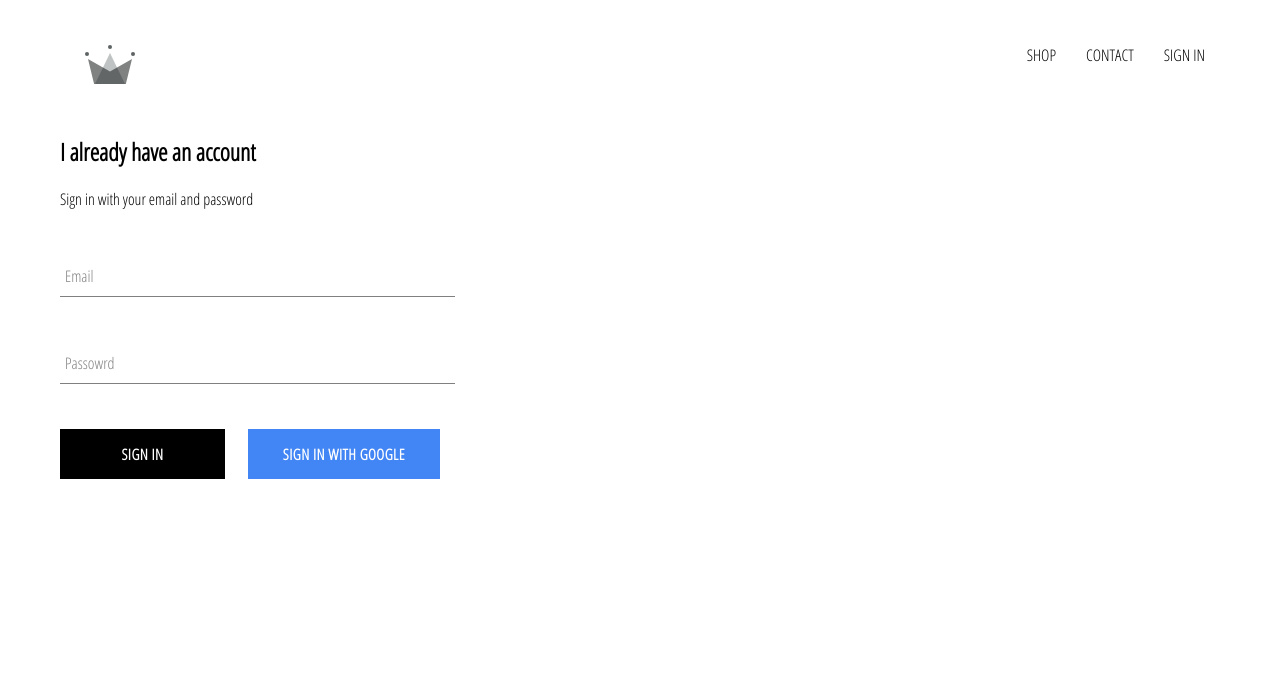
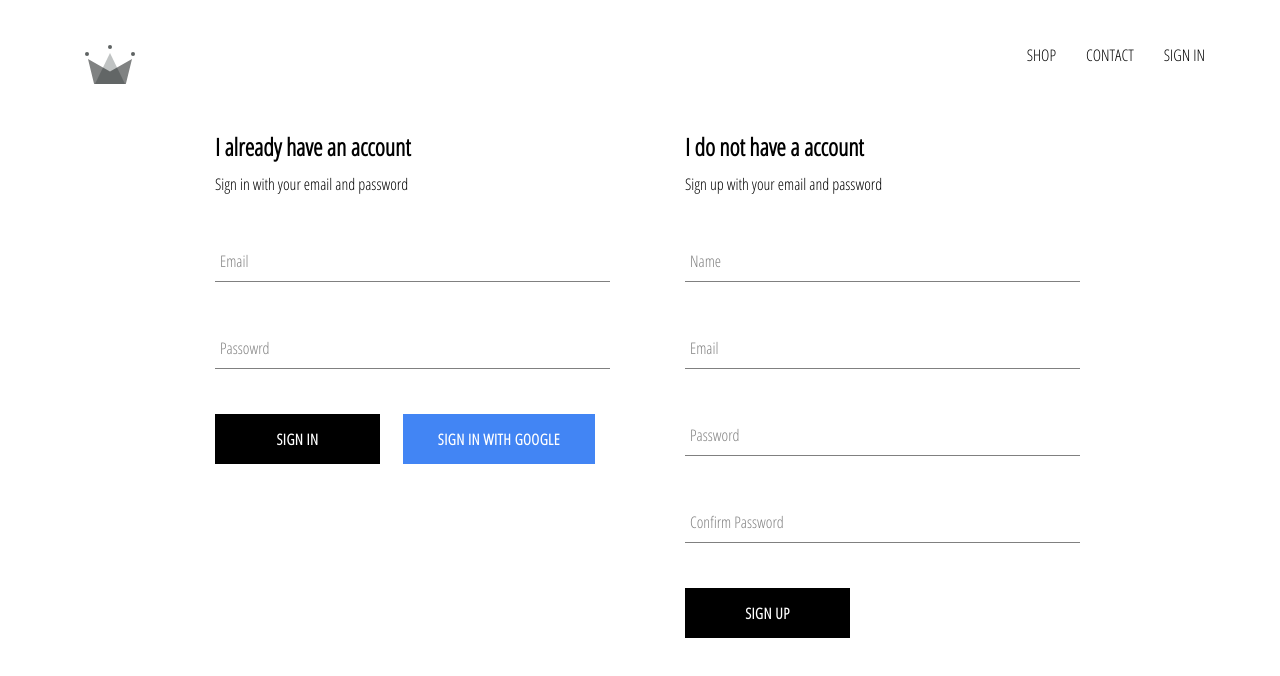
Before and after one commit to Pavanbn03/crown-clothing, a React (Create React App) app: page /signin in a window 1280 px wide. Shown: the top 676 px of the page. Built offline with nearby package versions, Linux system fonts and the light colour scheme.

Commit message:
Added SignUp page with email and password

```diff
--- a/src/App.js
+++ b/src/App.js
@@ -5,7 +5,7 @@
 import Shop from "./pages/shop/shop";
 import Header from "./components/header/header";
 import SignInAndSignUpPage from "./pages/sign-in-and-sign-up/sign-in-and-sign-up";
-import { auth } from "./firebase/firebase.utils";
+import { auth, createUserProfileDocument } from "./firebase/firebase.utils";
 
 class App extends React.Component {
   constructor(props) {
@@ -16,8 +16,21 @@
   }
   unsubscribeFromAuth = null;
   componentDidMount() {
-    this.unsubscribeFromAuth = auth.onAuthStateChanged((user) => {
-      this.setState({ currentUser: user });
+    this.unsubscribeFromAuth = auth.onAuthStateChanged(async (userAuth) => {
+     if(userAuth){
+       const userRef = await createUserProfileDocument(userAuth);
+       userRef.onSnapshot(snapshot=>{
+         this.setState({
+           currentUser:{
+             id:snapshot.id,
+             ...snapshot.data()
+          }
+         })
+       })
+     }
+     else{
+       this.setState({currentUser:userAuth})
+     }
     });
   }
   componentWillUnmount() {
--- a/src/components/Signin/SignIn.jsx
+++ b/src/components/Signin/SignIn.jsx
@@ -25,7 +25,7 @@
   render() {
     return (
       <div className="sign-in">
-        <h2>I already have an account</h2>
+        <h2 className='title'>I already have an account</h2>
         <span>Sign in with your email and password</span>
         <form onSubmit={this.handleSubmit}>
           <FormInput
--- a/src/components/Signup/SignUp.jsx
+++ b/src/components/Signup/SignUp.jsx
@@ -0,0 +1,90 @@
+import React from "react";
+import FromInput from "../FormInput/FormInput";
+import CustomButton from "../CustomButton/CustomButton";
+import { auth, createUserProfileDocument } from "../../firebase/firebase.utils";
+import './SignUp.scss'
+class SignUp extends React.Component {
+  constructor(props) {
+    super(props);
+    this.state = {
+      displayName: "",
+      email: "",
+      password: "",
+      confirmPassword: "",
+    };
+  }
+  handleSubmit = async (event) => {
+    event.preventDefault();
+    const { displayName, email, password, confirmPassword } = this.state;
+    if (password !== confirmPassword) {
+      alert("Password Dont Match");
+      return;
+    }
+    try {
+      const { user } = await auth.createUserWithEmailAndPassword(
+        email,
+        password
+      );
+      await createUserProfileDocument(user, { displayName });
+      this.setState({
+        displayName: "",
+        email: "",
+        password: "",
+        confirmPassword: "",
+      });
+    } catch (error) {
+      console.log(error);
+    }
+  };
+  handleChange = (e) => {
+    const { value, name } = e.target;
+    this.setState({ [name]: value });
+  };
+
+  render() {
+    const { displayName, email, password, confirmPassword } = this.state;
+    return (
+      <div className="sign-up">
+        <h2 className="title">I do not have a account</h2>
+        <span>Sign up with your email and password</span>
+        <form className="sign-up-form" onSubmit={this.handleSubmit}>
+          <FromInput
+            type="text"
+            name="displayName"
+            value={displayName}
+            onChange={this.handleChange}
+            label="Name"
+            required
+          ></FromInput>
+          <FromInput
+            type="email"
+            name="email"
+            value={email}
+            onChange={this.handleChange}
+            label="Email"
+            required
+          ></FromInput>
+          <FromInput
+            type="password"
+            name="password"
+            value={password}
+            onChange={this.handleChange}
+            label="Password"
+            required
+          ></FromInput>
+          <FromInput
+            type="password"
+            name="confirmPassword"
+            value={confirmPassword}
+            onChange={this.handleChange}
+            label="Confirm Password"
+            required
+          ></FromInput>
+          <CustomButton type="submit">SIGN UP</CustomButton>
+        </form>
+      </div>
+    );
+  }
+}
+
+export default SignUp;
--- a/src/components/Signup/SignUp.scss
+++ b/src/components/Signup/SignUp.scss
@@ -0,0 +1,9 @@
+.sign-up{
+    display: flex;
+    flex-direction: column;
+    width: 380px;
+
+    .title{
+        margin: 10px 0;
+    }
+}
--- a/src/firebase/firebase.utils.js
+++ b/src/firebase/firebase.utils.js
@@ -1,5 +1,5 @@
-import { firebase } from '@firebase/app';
-import '@firebase/firestore'
+import { firebase } from "@firebase/app";
+import "@firebase/firestore";
 import "@firebase/auth";
 
 // const firebase = require('firebase/firebase')
@@ -13,13 +13,35 @@
   measurementId: "G-40XF9FEWR6",
 };
 
+export const createUserProfileDocument = async (userAuth, additionalData) => {
+  if (!userAuth) return;
+  const userRef = firestore.doc(`users/${userAuth.uid}`);
+  const snapShot = await userRef.get();
+  if (!snapShot.exists) {
+    const { displayName, email } = userAuth;
+    const createdAt = new Date();
+    try {
+      await userRef.set({
+        displayName,
+        email,
+        createdAt,
+        ...additionalData,
+      });
+    } catch (error) {
+      console.log("Error creating user", error);
+    }
+  }
+
+  return userRef;
+};
+
 firebase.initializeApp(config);
 
-export const auth=firebase.auth();
-export const firestore=firebase.firestore();
+export const auth = firebase.auth();
+export const firestore = firebase.firestore();
 
 const provider = new firebase.auth.GoogleAuthProvider();
-provider.setCustomParameters({prompt:'select_account'});
-export const signInWithGoogle=()=>auth.signInWithPopup(provider);
+provider.setCustomParameters({ prompt: "select_account" });
+export const signInWithGoogle = () => auth.signInWithPopup(provider);
 
 export default firebase;
--- a/src/pages/sign-in-and-sign-up/sign-in-and-sign-up.jsx
+++ b/src/pages/sign-in-and-sign-up/sign-in-and-sign-up.jsx
@@ -1,15 +1,14 @@
-
-
-import React from 'react';
-import './sign-in-and-sign-up';
-import SignIn from '../../components/Signin/SignIn'
-
+import React from "react";
+import "./sign-in-and-sign-up.scss";
+import SignIn from "../../components/Signin/SignIn";
+import SignUp from "../../components/Signup/SignUp";
 export const SignInAndSignUpPage = () => {
-    return (
-        <div>
-            <div className="sign-in-and-sign-up"><SignIn/></div>
-        </div>
-    )
-}
+  return (
+    <div className="sign-in-and-sign-up">
+      <SignIn />
+      <SignUp />
+    </div>
+  );
+};
 
 export default SignInAndSignUpPage;
--- a/src/pages/sign-in-and-sign-up/sign-in-and-sign-up.scss
+++ b/src/pages/sign-in-and-sign-up/sign-in-and-sign-up.scss
@@ -0,0 +1,6 @@
+.sign-in-and-sign-up{
+    width: 850px;
+    display: flex;
+    justify-content: space-between;
+    margin: 30px auto;
+}
```
Also changed, not shown: 1 other file (tests, documents, lock files or other folders).
